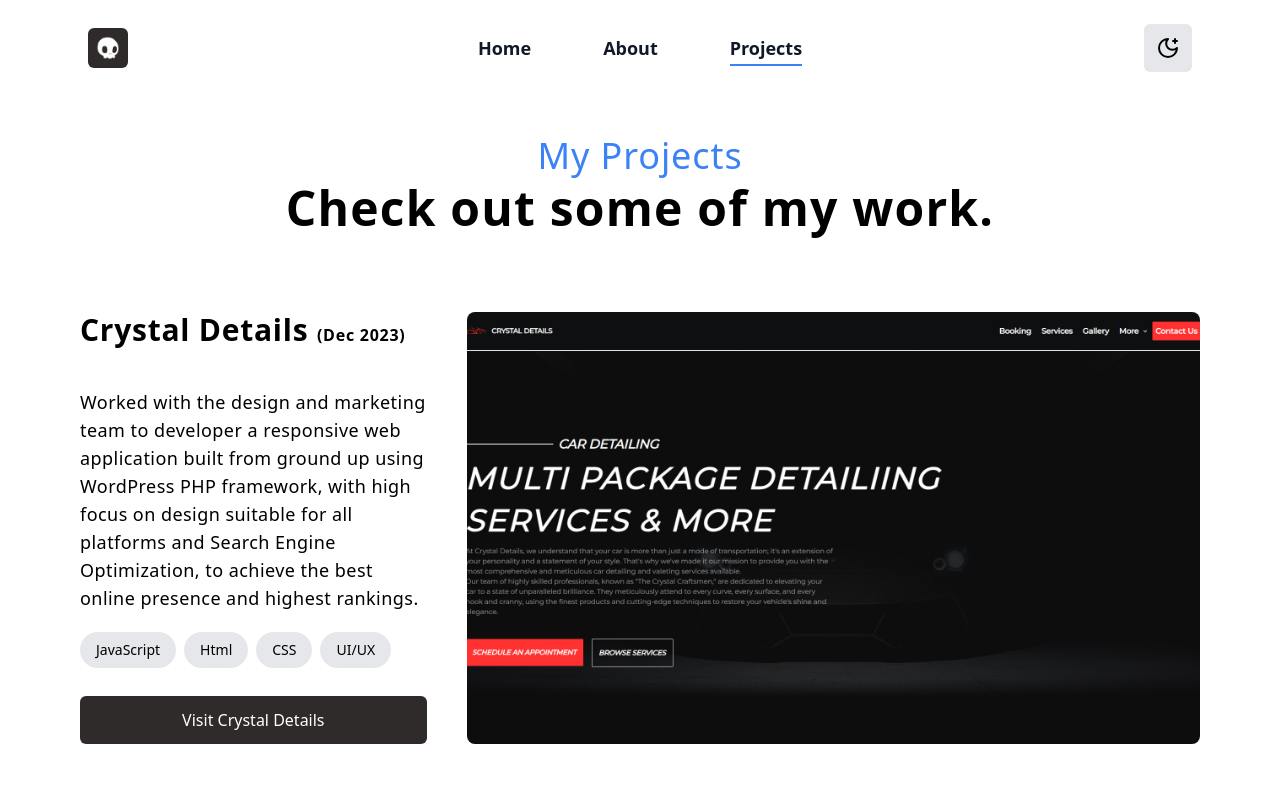
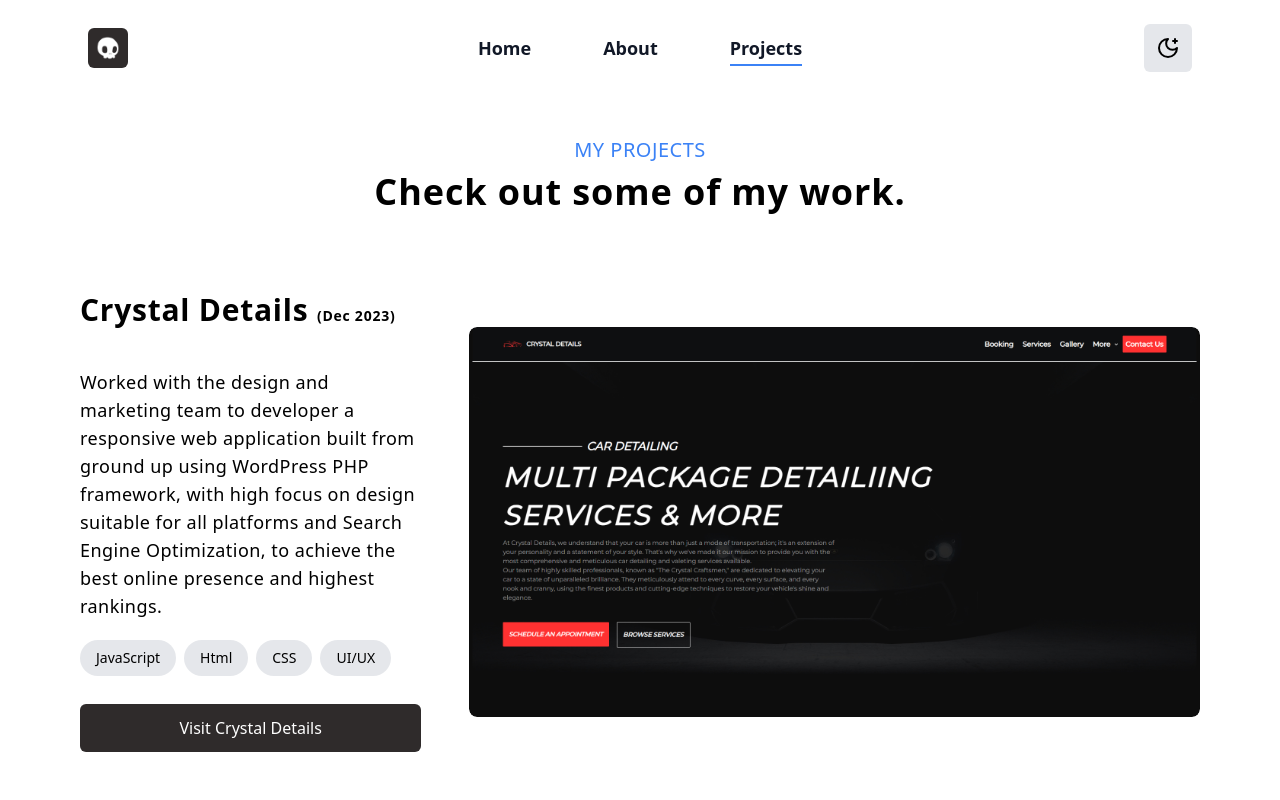
Before and after one commit to awimpenny/myPortfolio, a Next.js app: page /projects in a window 1280 px wide. Shown: the top 800 px of the page. Built offline with nearby package versions, Linux system fonts and the light colour scheme.

Commit message:
style: changed layout of prjects and font sizes

```diff
--- a/app/about/page.tsx
+++ b/app/about/page.tsx
@@ -3,21 +3,21 @@
 const About = () => {
     return (
         <main>
-            <h1 className='text-4xl text-center text-blue-500 mt-10 mb-2 tracking-wide'>About Me</h1>
-            <h2 className='text-5xl text-center tracking-wide font-bold'>A little bit about me</h2>
-            <p className='text-left my-10 text-lg tracking-wide'>
+            <h1 className='text-lg md:text-xl text-center text-blue-500 mt-10 mb-2 tracking-wide'>ABOUT ME</h1>
+            <h2 className='text-3xl md:text-4xl text-center tracking-wide font-bold'>A little bit about me</h2>
+            <p className='text-left my-10 text-sm md:text-lg tracking-wide'>
                 Hi, I&apos;m Adam, a web developer passionate about crafting user-centric digital experiences. I
                 specialize in creating efficient and responsive websites that merge form with function. Let&apos;s
                 create something amazing together!
             </p>
-            <div className='rounded-md italic p-5 bg-blue-500/20 text-md tracking-wide'>
+            <div className='rounded-md italic p-5 bg-blue-500/20 text-sm md:text-md tracking-wide'>
                 &quot;The original idea of the web was that it should be a collaborative space where you can communicate
                 through sharing information. The idea was that by writing something together, and as people worked on
                 it, they could iron out misunderstanding, build common ground, and work towards consensus. The web is
                 read-write; it&apos;s not just people consuming. It&apos;s not just people producing. It&apos;s people
                 connecting, and we&apos;re still building it.&quot; - Tim Berners-Lee
             </div>
-            <p className='text-left mt-10 text-lg tracking-wide'>
+            <p className='text-left mt-10 text-sm md:text-lg tracking-wide'>
                 I thrive on collaboration and meticulous problem-solving, ensuring every project I work on delivers not
                 just visually stunning designs but also top-notch functionality.
             </p>
--- a/app/projects/page.tsx
+++ b/app/projects/page.tsx
@@ -2,10 +2,10 @@
 import Image from 'next/image';
 interface Iprojects {
     title: string;
-    desc: string;
-    img: string;
-    tags: string[];
-    link: string;
+    desc?: string;
+    img?: string;
+    tags?: string[];
+    link?: string;
     flipped: boolean;
 }
 
@@ -14,26 +14,36 @@
         {
             title: 'Crystal Details',
             desc: 'Worked with the design and marketing team to developer a responsive web application built from ground up using WordPress PHP framework, with high focus on design suitable for all platforms and Search Engine Optimization, to achieve the best online presence and highest rankings.',
-            img: '/crystaldetails.jpg',
             tags: ['JavaScript', 'Html', 'CSS', 'UI/UX'],
             link: 'https://www.crystaldetails.co.uk/',
             flipped: false,
         },
         {
+            title: 'Crystal Details',
+            img: '/crystaldetails.jpg',
+            flipped: false,
+        },
+        {
             title: 'Evol-ve',
             desc: 'Worked with the design and marketing team to developer a responsive web application built from ground up using WordPress PHP framework, with high focus on design suitable for all platforms and Search Engine Optimization, to achieve the best online presence and highest rankings.',
+            tags: ['JavaScript', 'Html', 'CSS', 'UI/UX'],
+            link: 'https://evol-ve.com/',
+            flipped: true,
+        },
+        {
+            title: 'Evol-ve',
             img: '/evolve.jpg',
-            tags: ['JavaScript', 'Html', 'CSS', 'UI/UX'],
-            link: 'https://www.evol-ve.com/',
             flipped: true,
         },
     ];
 
     return (
         <main>
-            <h1 className='text-4xl text-center text-blue-500 mt-10 mb-2 tracking-wide'>My Projects</h1>
-            <h2 className='text-5xl text-center tracking-wide font-bold mb-20'>Check out some of my work.</h2>
-            <div className='flex flex-col my-10 gap-20'>
+            <h1 className='text-lg md:text-xl text-center text-blue-500 mt-10 mb-2 tracking-wide'>MY PROJECTS</h1>
+            <h2 className='text-3xl md:text-4xl text-center tracking-wide font-bold mb-20'>
+                Check out some of my work.
+            </h2>
+            <div className='grid grid-cols-1 lg:grid-cols-3 gap-x-12 gap-y-10 lg:gap-y-24 mb-10'>
                 {projects.map((v: Iprojects, i: number) => {
                     return <ProjectCard data={v} key={i} />;
                 })}
@@ -45,15 +55,32 @@
 const ProjectCard = (props: { data: Iprojects }) => {
     const tagStyle = 'inline-block bg-gray-200 dark:bg-[#2f2b2b] text-sm leading-5 mr-2 mb-2 px-4 py-2 rounded-full';
 
+    if (props.data.img) {
         return (
-        <div className='grid lg:grid-cols-3 gap-10'>
+            <div className='md:col-span-2 m-auto'>
+                <div className='grid grid-cols-1 gap-4 lg:grid-cols-5'>
+                    <div className='relative col-span-5 overflow-hidden rounded-lg'>
+                        <Image
+                            src={props.data.img}
+                            alt={props.data.title}
+                            width={800}
+                            height={800}
+                            className={`${props.data.flipped && 'lg:order-1'} rounded-lg`}
+                        />
+                    </div>
+                </div>
+            </div>
+        );
+    }
+
+    return (
         <div className={`${props.data.flipped && 'lg:order-3'} flex flex-col col-span-1`}>
             <div className='text-3xl font-bold tracking-wide'>
-                    {props.data.title} <span className='text-base'>(Dec 2023)</span>
+                {props.data.title} <span className='text-sm'>(Dec 2023)</span>
             </div>
             <div className='text-lg mt-10 tracking-wide'>{props.data.desc}</div>
             <p className='mt-5'>
-                    {props.data.tags.map((v: string, i: number) => {
+                {props.data.tags?.map((v: string, i: number) => {
                     return (
                         <span className={tagStyle} key={i}>
                             {v}
@@ -71,16 +98,6 @@
                 </button>
             </a>
         </div>
-            <Image
-                src={props.data.img}
-                alt={props.data.title}
-                width={800}
-                height={800}
-                className={`${
-                    props.data.flipped && 'lg:order-1'
-                } object-cover bg-no-repeat rounded-lg w-full h-full col-span-2`}
-            />
-        </div>
     );
 };
 
```
Lines whose indentation alone changed are shown as unchanged.
